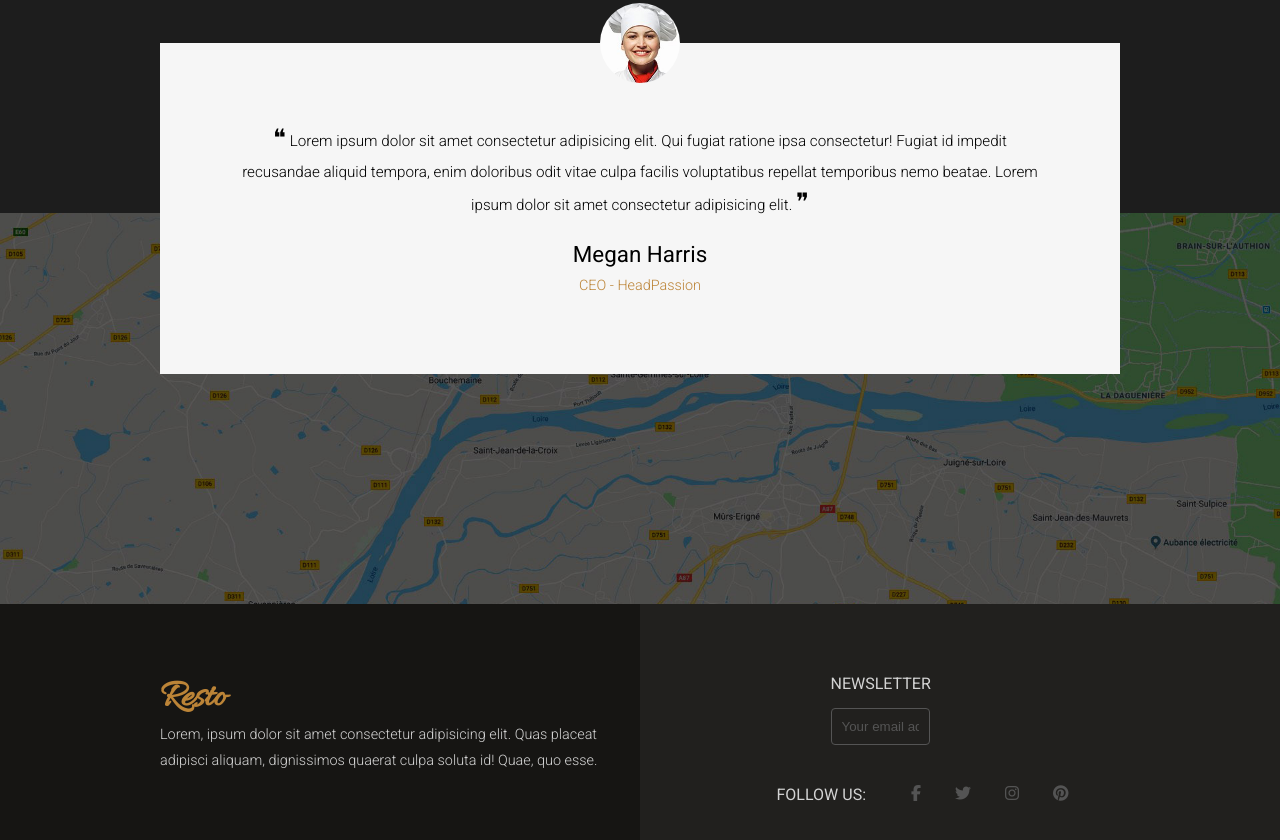
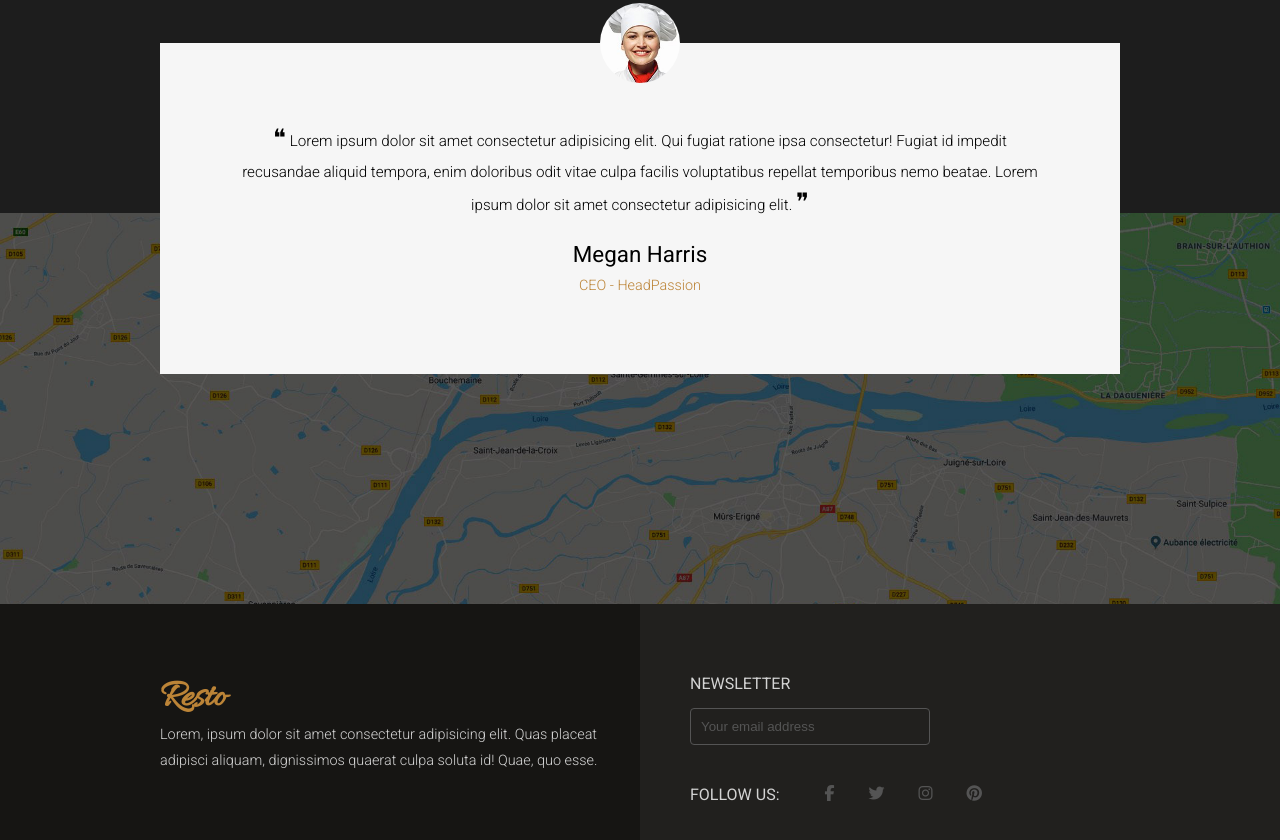
Before and after one commit to clarisselarese/TheResto, a plain HTML site: page index.html in a window 1280 px wide. Shown: the part 3707-4547 px from the top of the page. Drawn offline with Linux system fonts and the light colour scheme.

Commit message:
Footer alignment

```diff
--- a/styles/_footer.scss
+++ b/styles/_footer.scss
@@ -40,8 +40,7 @@ footer {
     .footer-right {
       display: flex;
       flex-direction: column;
-      justify-content: center;
-      align-items: center;
+      align-items: left;
       gap: 40px;
 
       .newsletter-container {
```
Also changed, not shown: styles/index.css, 2 other files.
